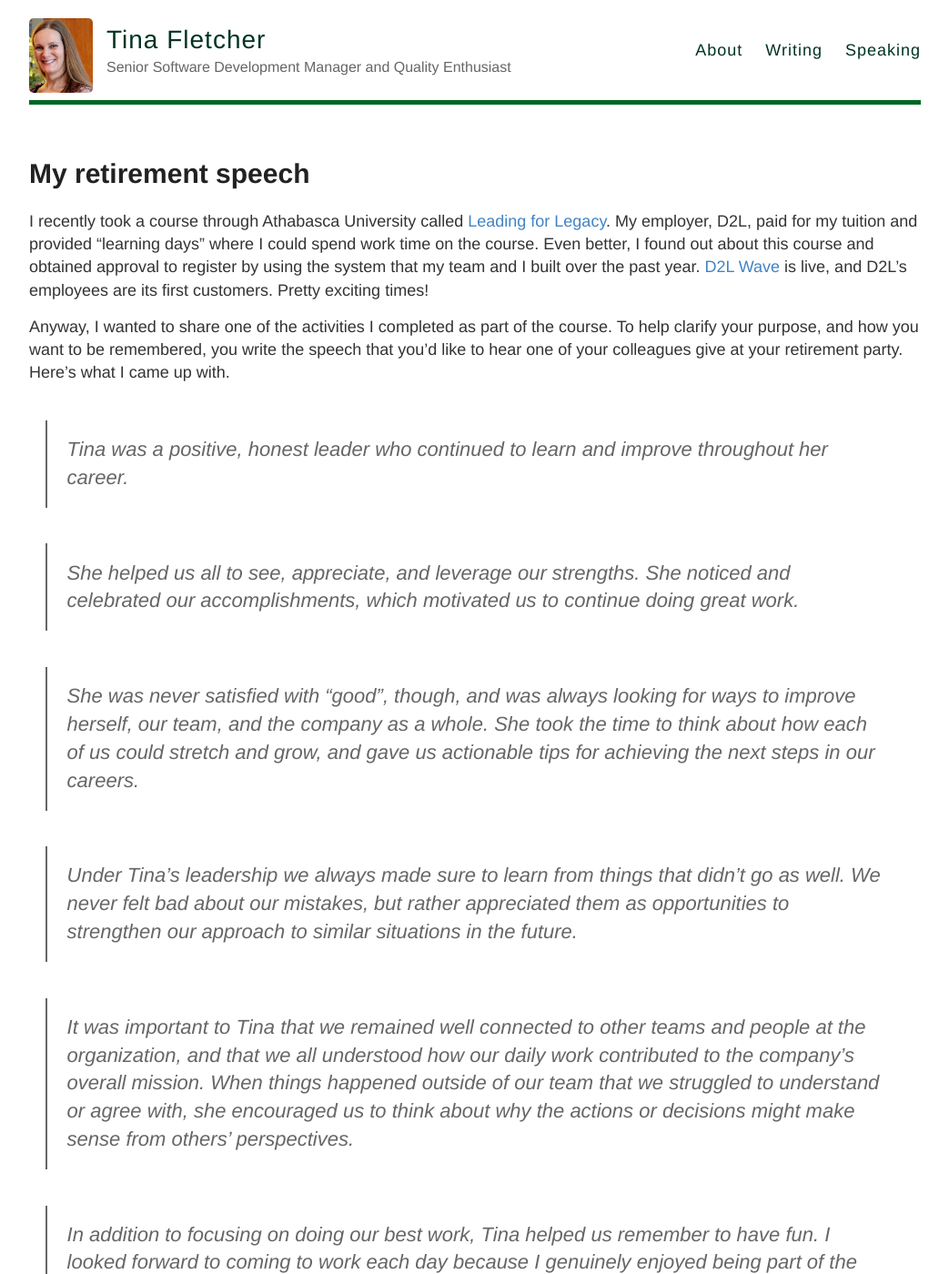
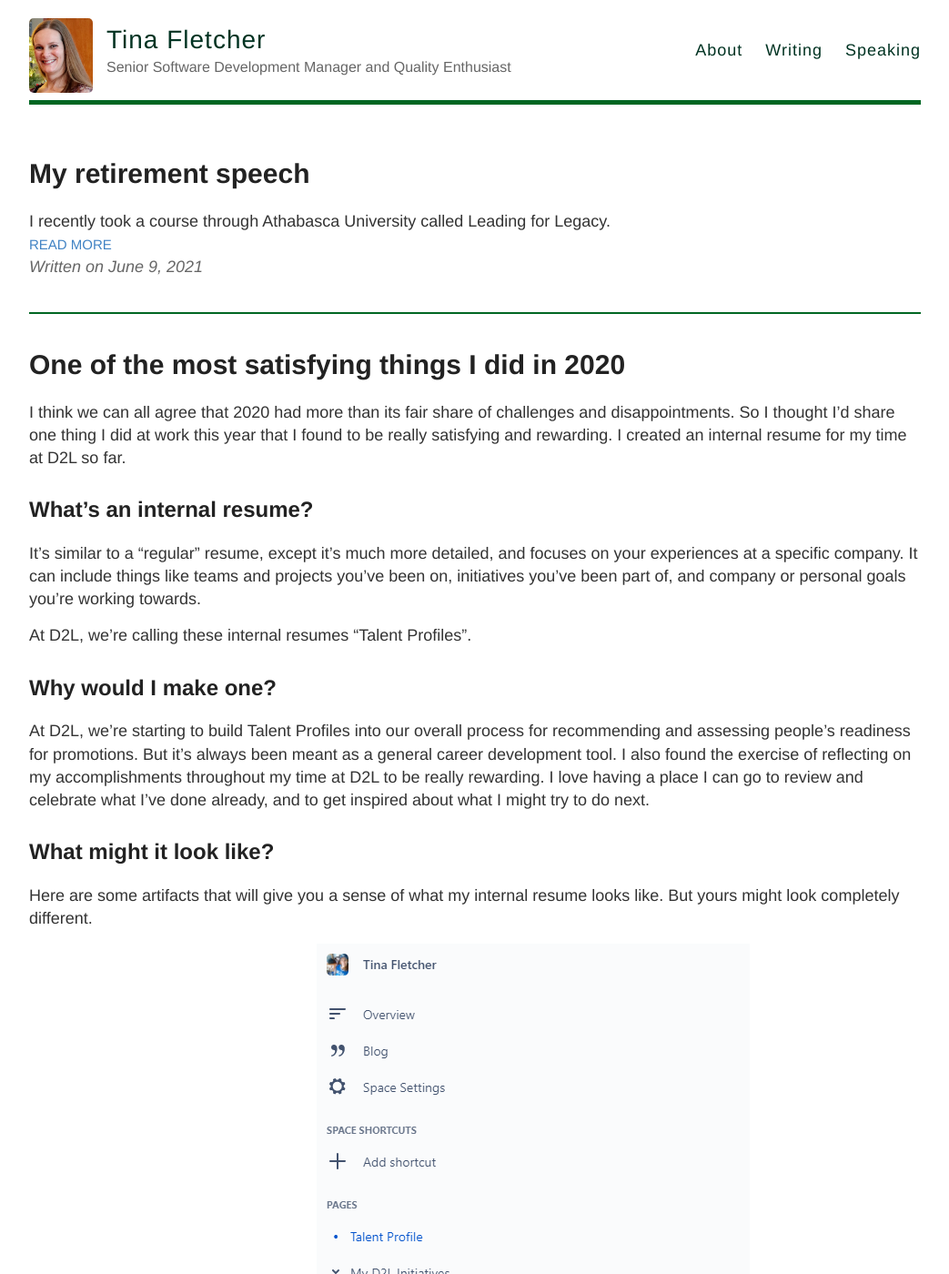
Before and after one commit to tinafletcher/tinafletcher.github.io, a Jekyll site: the page built from index.html, in a window 1280 px wide and 1400 px high. Shown: the whole window at 91% size, without its empty margins (118-1161 px from the left). Built offline with Jekyll 4.4.1, drawn with Linux system fonts in a browser that asks for light colours; some of the changed lines change nothing that is shown; some of the changed text lies outside the part shown.

Commit message:
Update 2021-6-9-My-Retirement-Speech.md

```diff
--- a/_posts/2021-6-9-My-Retirement-Speech.md
+++ b/_posts/2021-6-9-My-Retirement-Speech.md
@@ -1,6 +1,7 @@
 ---
 layout: post
 title: My retirement speech
+excerpt: I recently took a course through Athabasca University called Leading for Legacy.
 ---
 
 I recently took a course through Athabasca University called [Leading for Legacy](https://powered.athabascau.ca/product?catalog=Leading-for-Legacy). My employer, D2L, paid for my tuition and provided "learning days" where I could spend work time on the course. Even better, I found out about this course and obtained approval to register by using the system that my team and I built over the past year. [D2L Wave](https://www.d2l.com/corporate/wave/) is live, and D2L's employees are its first customers. Pretty exciting times!
@@ -8,19 +9,19 @@
 Anyway, I wanted to share one of the activities I completed as part of the course. To help clarify your purpose, and how you want to be remembered, you write the speech that you'd like to hear one of your colleagues give at your retirement party. Here's what I came up with.
 
 >Tina was a positive, honest leader who continued to learn and improve throughout her career.
-
+>
 >She helped us all to see, appreciate, and leverage our strengths. She noticed and celebrated our accomplishments, which motivated us to continue doing great work.
-
+>
 >She was never satisfied with "good", though, and was always looking for ways to improve herself, our team, and the company as a whole. She took the time to think about how each of us could stretch and grow, and gave us actionable tips for achieving the next steps in our careers.
-
+>
 >Under Tina's leadership we always made sure to learn from things that didn't go as well. We never felt bad about our mistakes, but rather appreciated them as opportunities to strengthen our approach to similar situations in the future.
-
+>
 >It was important to Tina that we remained well connected to other teams and people at the organization, and that we all understood how our daily work contributed to the company's overall mission. When things happened outside of our team that we struggled to understand or agree with, she encouraged us to think about why the actions or decisions might make sense from others' perspectives.
-
+>
 >In addition to focusing on doing our best work, Tina helped us remember to have fun. I looked forward to coming to work each day because I genuinely enjoyed being part of the team and atmosphere she created.
-
+>
 >Tina had an impact outside of our organization as well. She shared her knowledge and expertise in various ways, including speaking engagements, one on one mentoring, and facilitating networks and learning opportunities for others.
-
+>
 >Eventually, Tina left our organization to pursue a challenging problem in society that she felt she could contribute significantly to solving. She made noticeable progress on some solutions, and left behind some paved paths and effective strategies that others can continue to use in the future.
 
 My hope is that a little bit of this is already true, but I definitely still have lots of work to do before the end of my career :)
```
